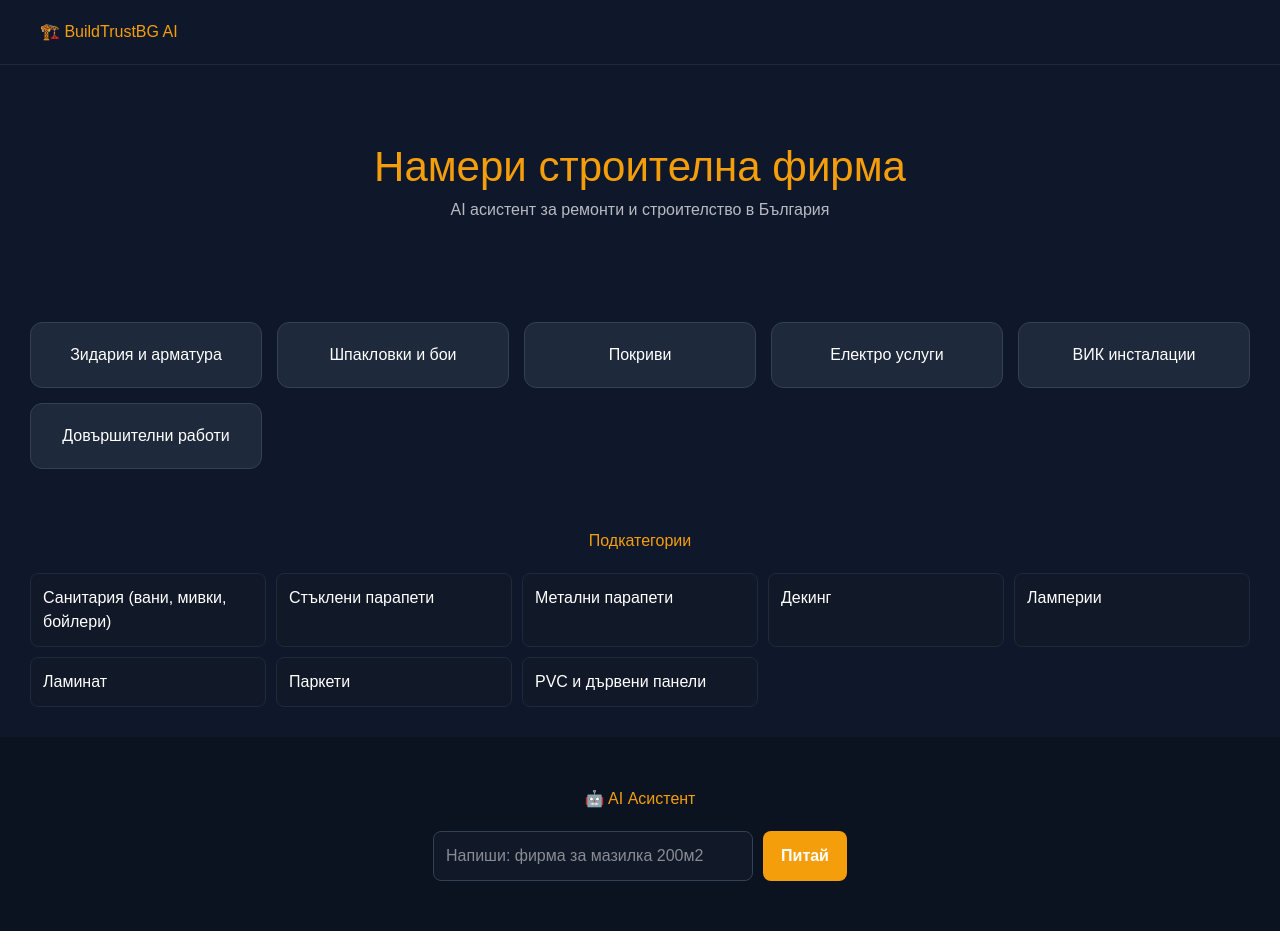
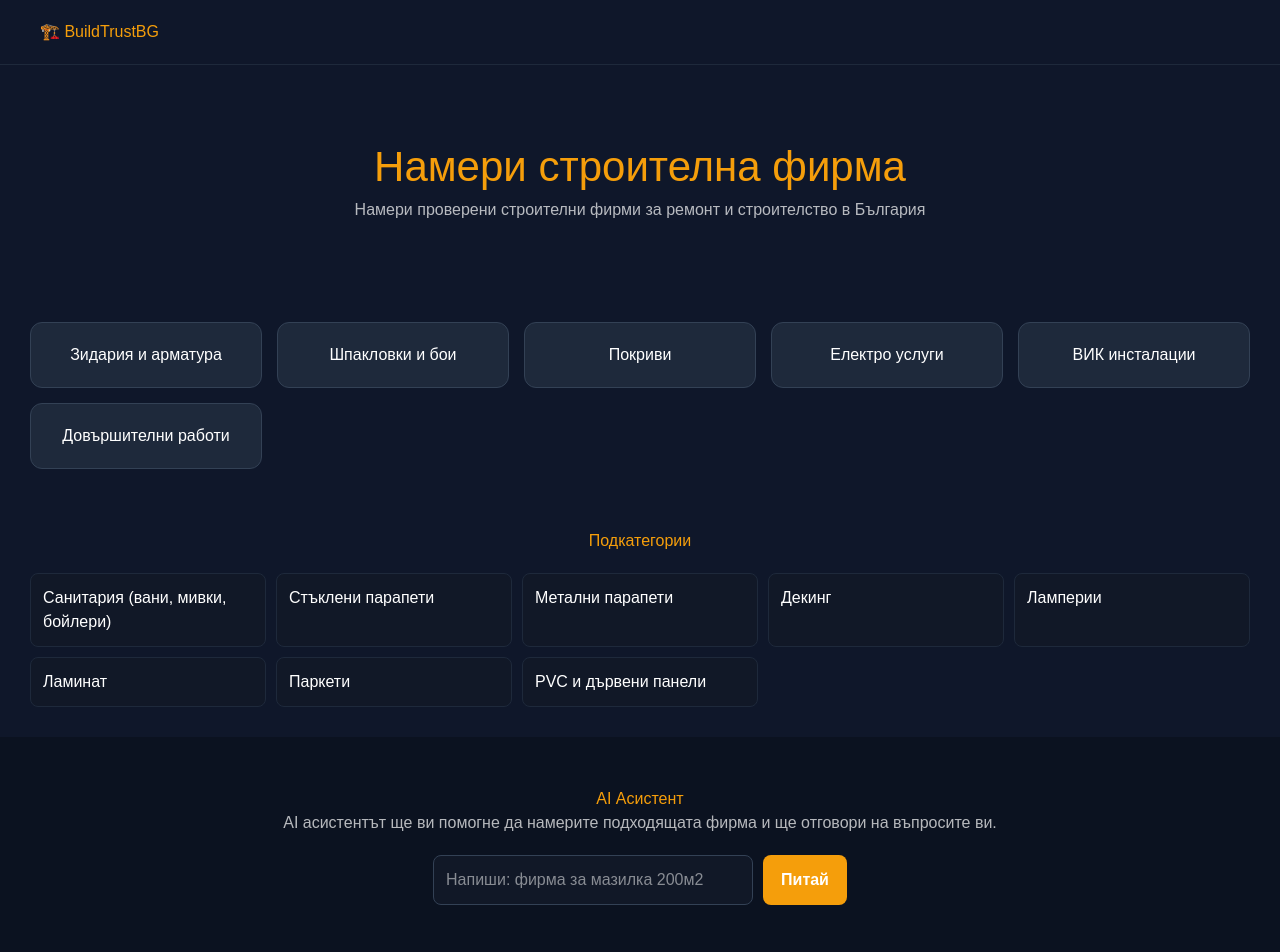
Before and after one commit to xmoneyxtime-tech/buildtrustbg, a Next.js app: page / in a window 1280 px wide. Shown: the top 952 px of the page. Before the commit the page ends 931 px from the top, so only its background shows below. Built offline with nearby package versions, Linux system fonts and the light colour scheme.

Commit message:
Remove AI branding

```diff
--- a/app/page.tsx
+++ b/app/page.tsx
@@ -52,21 +52,24 @@ export default function Home() {
   ];
 
   return (
-    <div style={{
+    <div
+      style={{
         fontFamily: "Arial",
         background: "#0f172a",
         color: "white",
-      minHeight: "100vh"
-    }}>
-
+        minHeight: "100vh",
+      }}
+    >
       {/* HEADER */}
-      <header style={{
+      <header
+        style={{
           padding: "20px 40px",
           borderBottom: "1px solid #1e293b",
           display: "flex",
-        justifyContent: "space-between"
-      }}>
-        <h2 style={{ color: "#f59e0b" }}>🏗️ BuildTrustBG AI</h2>
+          justifyContent: "space-between",
+        }}
+      >
+        <h2 style={{ color: "#f59e0b" }}>🏗️ BuildTrustBG</h2>
       </header>
 
       {/* HERO */}
@@ -76,25 +79,30 @@ export default function Home() {
         </h1>
 
         <p style={{ opacity: 0.7 }}>
-          AI асистент за ремонти и строителство в България
+          Намери проверени строителни фирми за ремонт и строителство в България
         </p>
       </div>
 
       {/* CATEGORIES */}
-      <div style={{
+      <div
+        style={{
           padding: "30px",
           display: "grid",
           gridTemplateColumns: "repeat(auto-fit, minmax(220px, 1fr))",
-        gap: "15px"
-      }}>
+          gap: "15px",
+        }}
+      >
         {categories.map((item, i) => (
-          <div key={i} style={{
+          <div
+            key={i}
+            style={{
               background: "#1e293b",
               padding: "20px",
               borderRadius: "12px",
               border: "1px solid #334155",
-            textAlign: "center"
-          }}>
+              textAlign: "center",
+            }}
+          >
             {item}
           </div>
         ))}
@@ -106,19 +114,24 @@ export default function Home() {
           Подкатегории
         </h2>
 
-        <div style={{
+        <div
+          style={{
             marginTop: "20px",
             display: "grid",
             gridTemplateColumns: "repeat(auto-fit, minmax(200px, 1fr))",
-          gap: "10px"
-        }}>
+            gap: "10px",
+          }}
+        >
           {subcategories.map((item, i) => (
-            <div key={i} style={{
+            <div
+              key={i}
+              style={{
                 background: "#111827",
                 padding: "12px",
                 borderRadius: "8px",
-              border: "1px solid #1e293b"
-            }}>
+                border: "1px solid #1e293b",
+              }}
+            >
               {item}
             </div>
           ))}
@@ -126,19 +139,28 @@ export default function Home() {
       </div>
 
       {/* AI SECTION */}
-      <div style={{
+      <div
+        style={{
           padding: "50px 20px",
           textAlign: "center",
-        background: "#0b1220"
-      }}>
-        <h2 style={{ color: "#f59e0b" }}>🤖 AI Асистент</h2>
+          background: "#0b1220",
+        }}
+      >
+        <h2 style={{ color: "#f59e0b" }}>AI Асистент</h2>
 
-        <div style={{
+        <p style={{ opacity: 0.7, marginBottom: "20px" }}>
+          AI асистентът ще ви помогне да намерите подходящата фирма и ще отговори
+          на въпросите ви.
+        </p>
+
+        <div
+          style={{
             marginTop: "20px",
             display: "flex",
             justifyContent: "center",
-          gap: "10px"
-        }}>
+            gap: "10px",
+          }}
+        >
           <input
             value={input}
             onChange={(e) => setInput(e.target.value)}
@@ -149,7 +171,7 @@ export default function Home() {
               borderRadius: "8px",
               border: "1px solid #334155",
               background: "#111827",
-              color: "white"
+              color: "white",
             }}
           />
 
@@ -161,7 +183,7 @@ export default function Home() {
               border: "none",
               borderRadius: "8px",
               cursor: "pointer",
-              fontWeight: "bold"
+              fontWeight: "bold",
             }}
           >
             {loading ? "..." : "Питай"}
@@ -169,7 +191,8 @@ export default function Home() {
         </div>
 
         {answer && (
-          <div style={{
+          <div
+            style={{
               marginTop: "25px",
               maxWidth: "600px",
               marginLeft: "auto",
@@ -177,8 +200,9 @@ export default function Home() {
               background: "#111827",
               padding: "15px",
               borderRadius: "10px",
-            border: "1px solid #f59e0b"
-          }}>
+              border: "1px solid #f59e0b",
+            }}
+          >
             {answer}
           </div>
         )}
```
Lines whose indentation alone changed are shown as unchanged.
